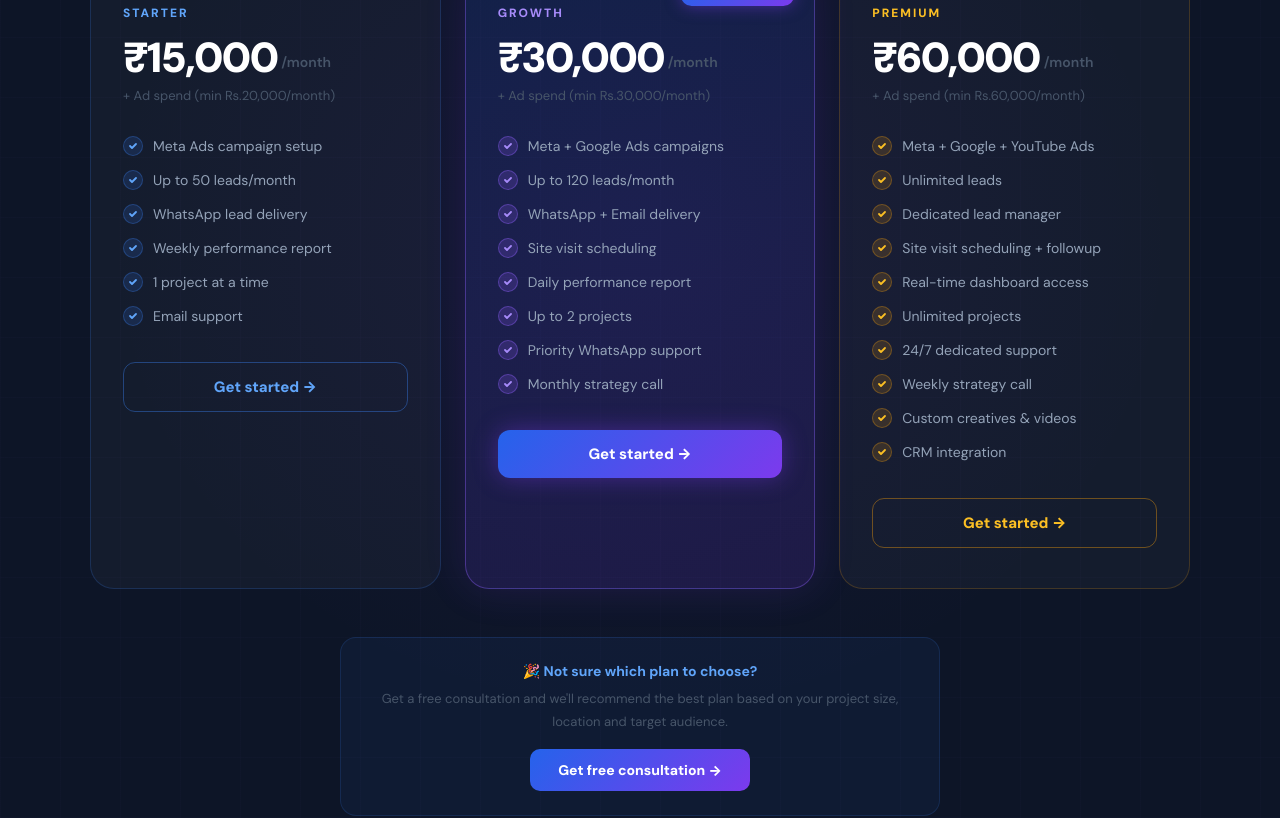
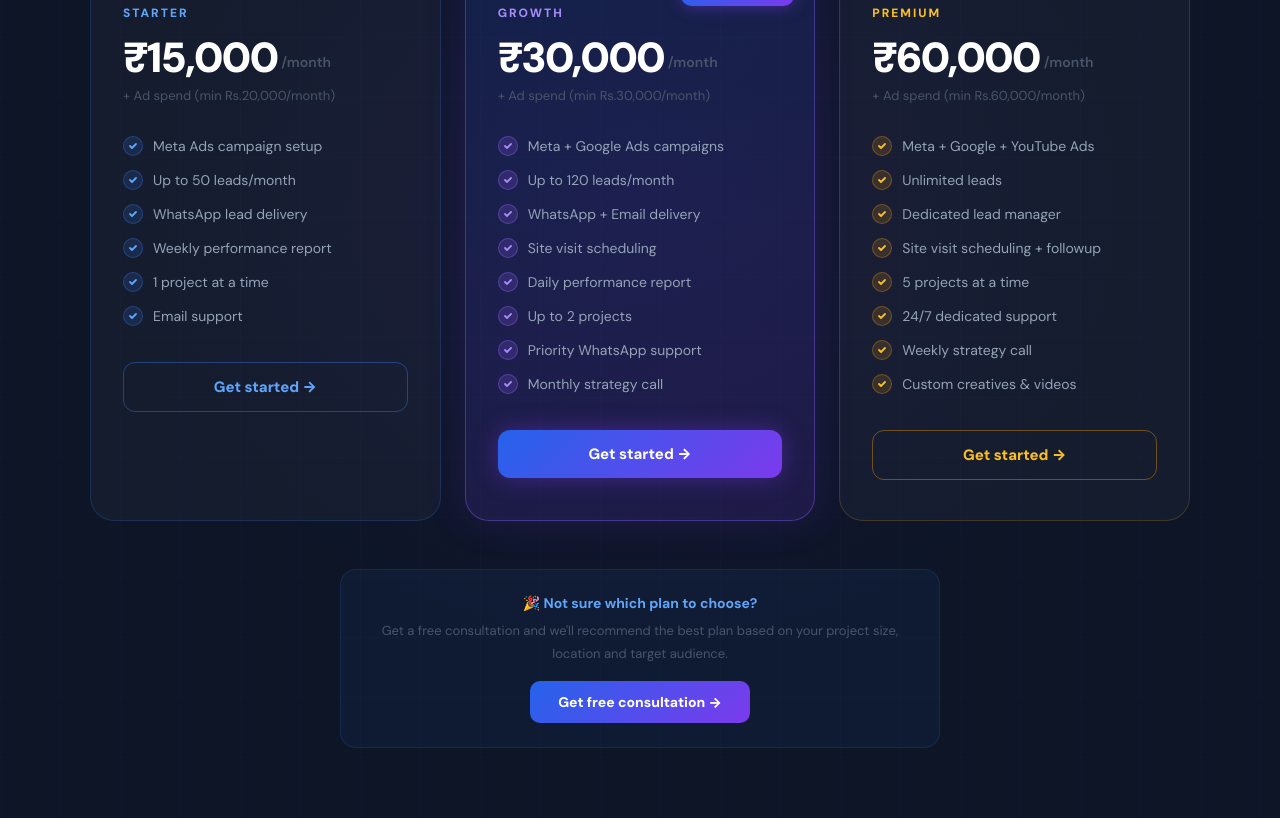
Before and after one commit to theleads535/theleads, a React (Create React App) app: page / in a window 1280 px wide. Shown: the part 6880-7698 px from the top of the page. Built offline with nearby package versions, Linux system fonts and the light colour scheme.

Commit message:
fix pricing features

```diff
--- a/src/TheLeadsWebsite1.jsx
+++ b/src/TheLeadsWebsite1.jsx
@@ -1012,12 +1012,11 @@ export default function TheLeadsWebsite() {
                     "Unlimited leads",
                     "Dedicated lead manager",
                     "Site visit scheduling + followup",
-                    "Real-time dashboard access",
-                    "Unlimited projects",
+                    "5 projects at a time",
                     "24/7 dedicated support",
                     "Weekly strategy call",
                     "Custom creatives & videos",
-                    "CRM integration",
+
                   ].map((f, i) => (
                     <div key={i} style={{ display: "flex", alignItems: "center", gap: 10, fontSize: 14, color: "#94a3b8" }}>
                       <div style={{ width: 20, height: 20, borderRadius: "50%", background: "rgba(245,158,11,0.15)", border: "1px solid rgba(245,158,11,0.3)", display: "flex", alignItems: "center", justifyContent: "center", flexShrink: 0 }}>
```
